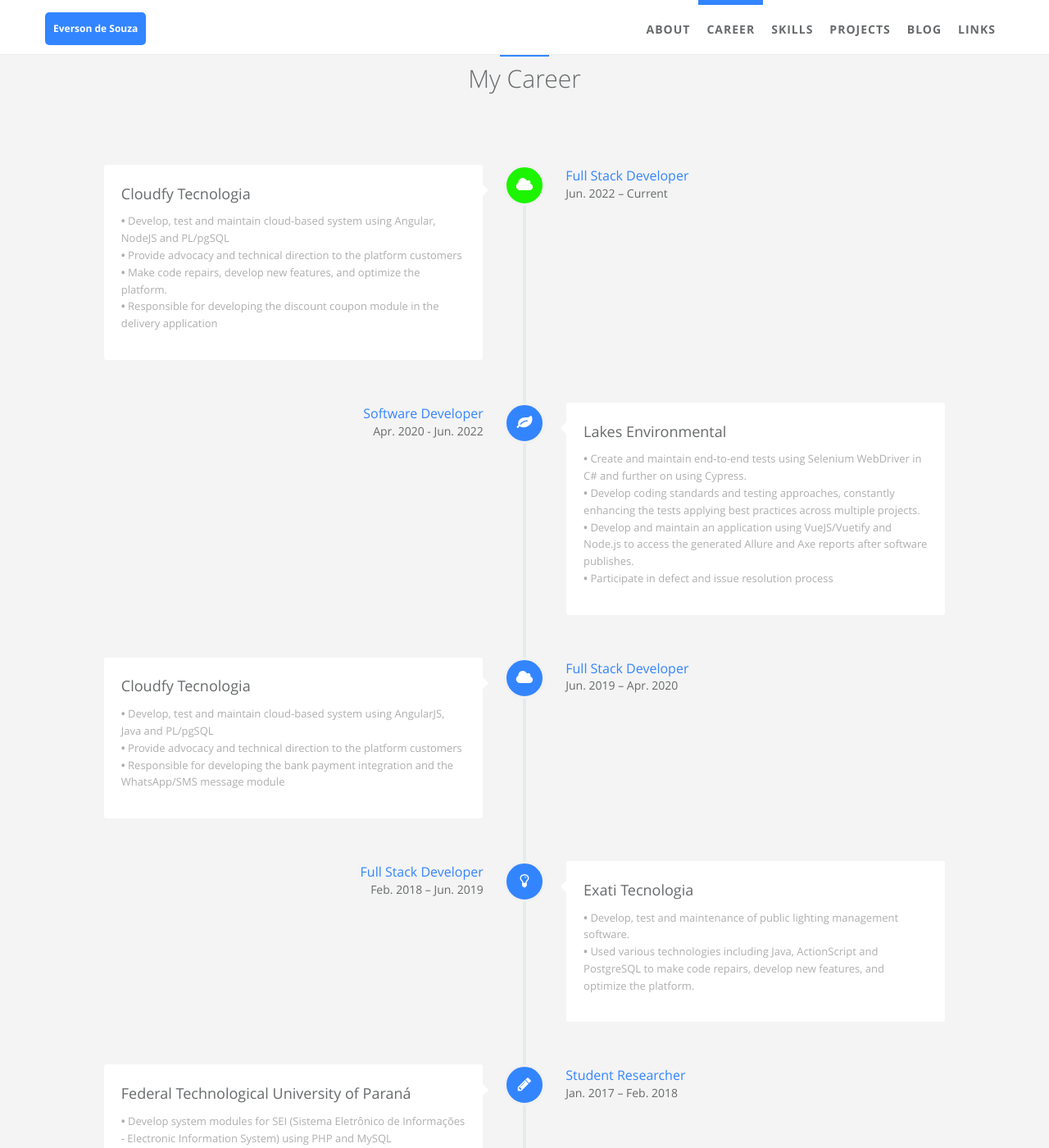
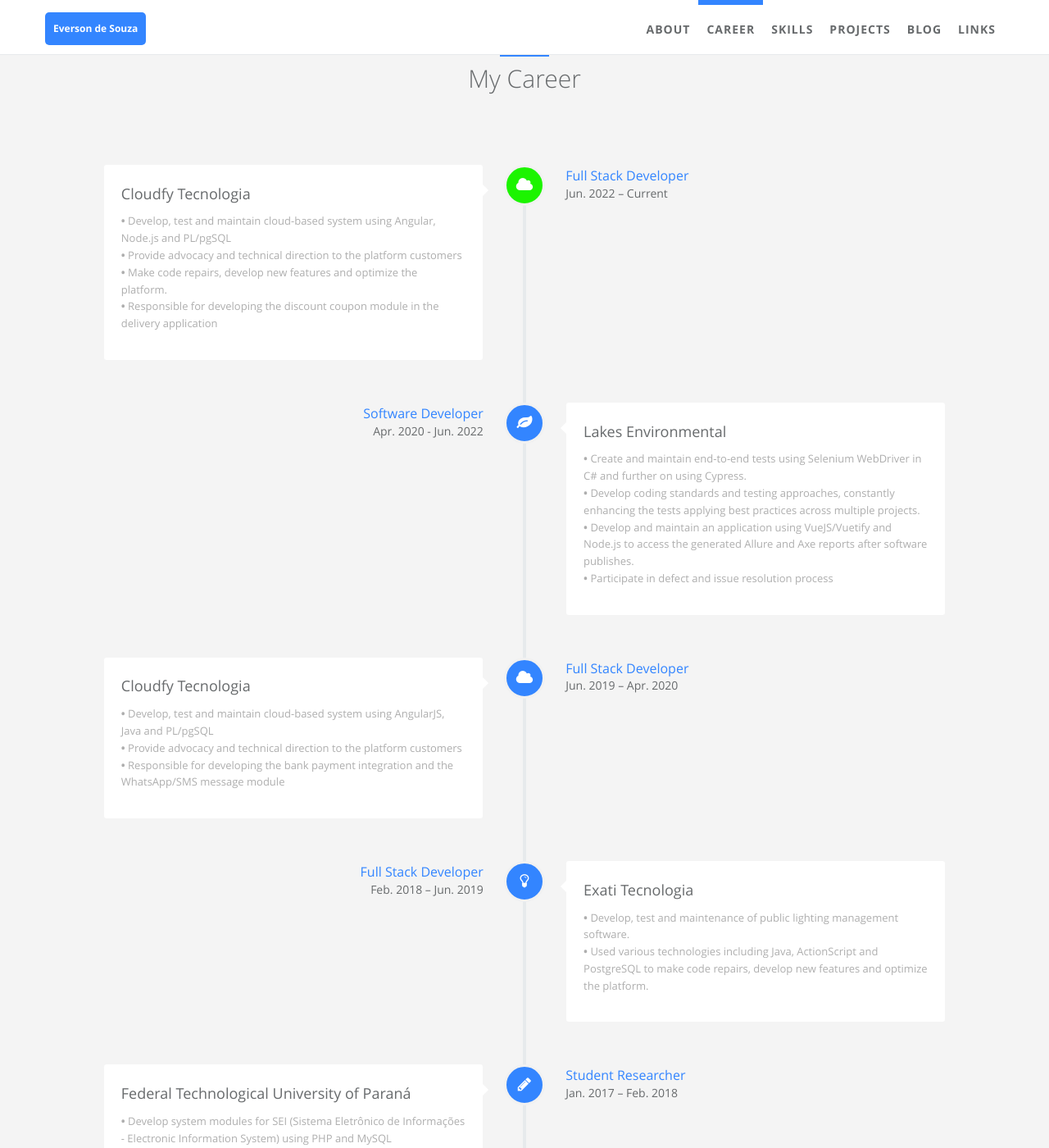
Before and after one commit to everson-souza/everson-souza.github.io, a Jekyll site: the page built from index.html, in a window 1280 px wide and 1400 px high, scrolled down 407 px. Shown: the whole window at 82% size. Built offline with Jekyll 4.4.1, drawn with Linux system fonts in a browser that asks for light colours.

Commit message:
Fixing texts

```diff
--- a/_data/index/careers.yml
+++ b/_data/index/careers.yml
@@ -4,7 +4,7 @@
     detail: Cloudfy Tecnologia
     i18n: company_b
   desc:
-    detail: <strong class="career-bullets">•</strong> Develop, test and maintain cloud-based system using Angular, NodeJS and PL/pgSQL <br> <b style="line-height:1.5">•</b> Provide advocacy and technical direction to the platform customers <br> <b style="line-height:1.5">•</b> Make code repairs, develop new features, and optimize the platform. <br> <b style="line-height:1.5">•</b> Responsible for developing the discount coupon module in the delivery application
+    detail: <strong class="career-bullets">•</strong> Develop, test and maintain cloud-based system using Angular, Node.js and PL/pgSQL <br> <b style="line-height:1.5">•</b> Provide advocacy and technical direction to the platform customers <br> <b style="line-height:1.5">•</b> Make code repairs, develop new features and optimize the platform. <br> <b style="line-height:1.5">•</b> Responsible for developing the discount coupon module in the delivery application
     i18n: company_b_desc
   date:
     detail: Jun. 2022 – Current
@@ -47,7 +47,7 @@
     detail: Exati Tecnologia
     i18n: company_b
   desc:
-    detail: <strong class="career-bullets">•</strong> Develop, test and maintenance of public lighting management software. <br> <b style="line-height:1.5">•</b> Used various technologies including Java, ActionScript and PostgreSQL to make code repairs, develop new features, and optimize the platform.
+    detail: <strong class="career-bullets">•</strong> Develop, test and maintenance of public lighting management software. <br> <b style="line-height:1.5">•</b> Used various technologies including Java, ActionScript and PostgreSQL to make code repairs, develop new features and optimize the platform.
     i18n: company_b_desc
   date:
     detail: Feb. 2018 – Jun. 2019
```
